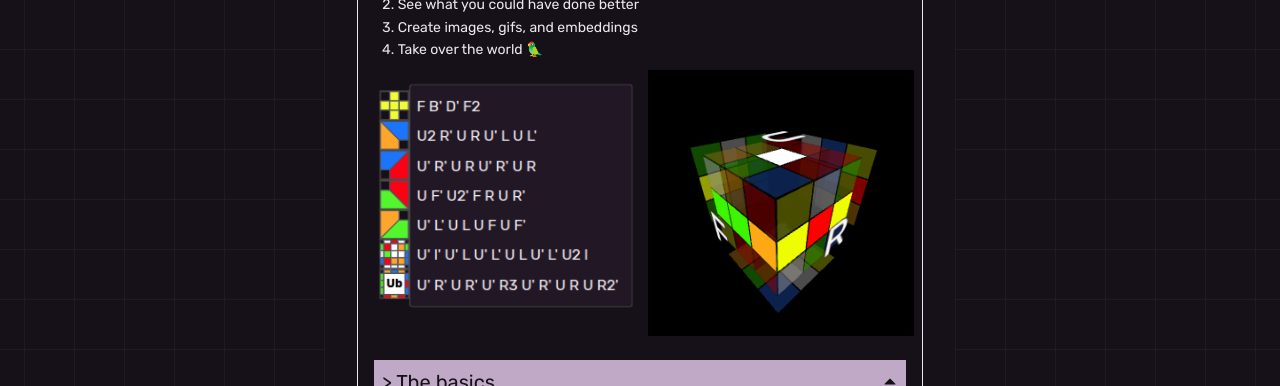
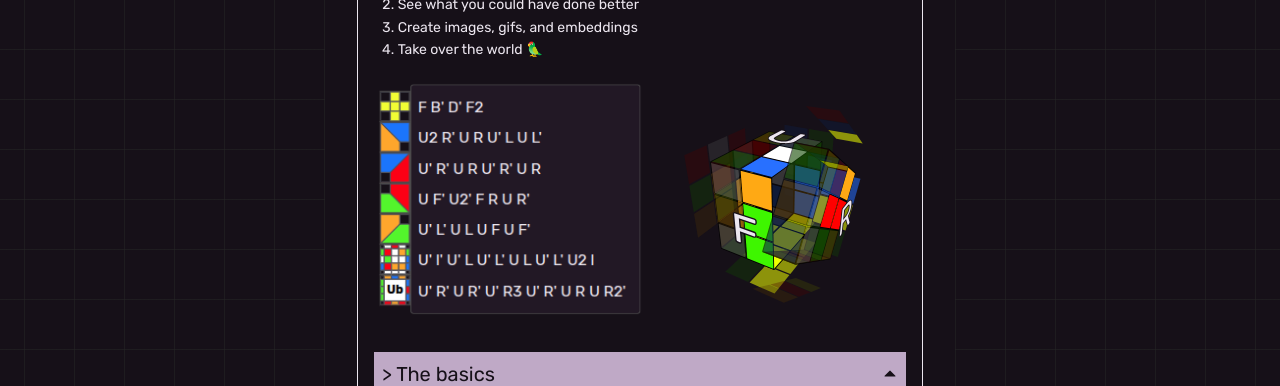
Before and after one commit to Ao1K/Ao1K_site, a Next.js app: page /recon in a window 1280 px wide. Shown: the part 315-701 px from the top of the page. Built offline with nearby package versions, Linux system fonts and the light colour scheme; no server answers.

Commit message:
Update infoPanel, add autoplay
- Brought InfoPanelContent up to date
- Replaced gif with cheaper CubeScene
- Added autoplay option to CubeScene, off by default

```diff
--- a/components/learn/CubeScene.tsx
+++ b/components/learn/CubeScene.tsx
@@ -21,6 +21,7 @@ export type CubeSceneProps = CubeLookProps & {
   startHighlighted?: boolean;
   /** Drag the cube to rotate the view. Default `false`. */
   orbit?: boolean;
+  autoplay?: boolean;
 };
 
 export default function CubeScene({ className, ...scene }: CubeSceneProps) {
@@ -40,8 +41,8 @@ export default function CubeScene({ className, ...scene }: CubeSceneProps) {
         dangerouslySetInnerHTML={{ __html: frameZero }}
       />
       {hasMoves && (
-        <div className="overlay" style={{ background: "rgba(0,0,0,0.45)" }}>
-          <svg className="icon-play" viewBox="0 0 256 256" style={{ opacity: 0.85 }}>
+        <div className="overlay" style={{ background: island.autoplay ? "transparent" : "rgba(0,0,0,0.45)" }}>
+          <svg className="icon-play" viewBox="0 0 256 256" style={{ opacity: island.autoplay ? 0 : 0.85 }}>
             <path d={PLAY_PATH} />
           </svg>
         </div>
--- a/components/recon/InfoPanelContent.tsx
+++ b/components/recon/InfoPanelContent.tsx
@@ -10,6 +10,11 @@ import DropdownIcon from '../icons/dropdown';
 import Image from 'next/image';
 import InfoPanelSection from './InfoPanelSection';
 import ExternalLink from '../ExternalLink';
+import CubeScene from '../learn/CubeScene';
+import CubeSceneLoader from '../learn/CubeSceneLoader';
+
+const SPLASH_WIDTH = 279;
+const SPLASH_HEIGHT = 247;
 
 const dummyButtons = [
   { label: 'M', title: 'Mirror M' },
@@ -43,20 +48,32 @@ export default function InfoPanelContent() {
         <Image
           src="/recon/reconSplash.png"
           alt="Reconstruct tool splash"
-          width={279}
-          height={247}
+          width={SPLASH_WIDTH}
+          height={SPLASH_HEIGHT}
           loading="lazy"
-          className="min-w-0 w-1/2 object-contain"
+          className="min-w-0 h-auto object-contain"
+          style={{ flex: `${SPLASH_WIDTH} 1 0%` }}
         />
-        <Image
-          src="/recon/reconSplash.gif"
-          alt="Example cube solve reconstruction"
-          width={320}
-          height={320}
-          unoptimized
-          loading="lazy"
-          className="min-w-0 w-1/2 -m-2 object-contain"
-        />
+        <CubeSceneLoader />
+        <div className="min-w-0" style={{ flex: `${SPLASH_HEIGHT} 1 0%` }}>
+          <CubeScene
+            scramble="D L D B2 D' R B' U' F D L2 D R2 F2 U F2 L2 U F2 D' B2 D"
+            hints
+            labels
+            lines={[
+              { moves: ["F", "B'", "D'", "F2"], durations: [636, 636, 636, 954], delay: 507, highlight: ["W", "O", "G", "R", "B", "Y", "YG", "YR", "YB", "YO"] },
+              { moves: ["U2", "R'", "U", "R", "U'", "L", "U", "L'"], durations: [461, 308, 308, 308, 308, 308, 308, 308], delay: 507, highlight: ["W", "O", "G", "R", "B", "Y", "YG", "YR", "YB", "YO", "BO", "YBO"] },
+              { moves: ["U'", "R'", "U", "R", "U'", "R'", "U", "R"], durations: [327, 327, 327, 327, 327, 327, 327, 327], delay: 507, highlight: ["W", "O", "G", "R", "B", "Y", "YG", "YR", "YB", "YO", "BO", "YBO", "BR", "YBR"] },
+              { moves: ["U", "F'", "U2'", "F", "R", "U", "R'"], durations: [297, 297, 445, 297, 297, 297, 297], delay: 507, highlight: ["W", "O", "G", "R", "B", "Y", "YG", "YR", "YB", "YO", "BO", "YBO", "BR", "YBR", "GR", "YGR"] },
+              { moves: ["U'", "L'", "U", "L", "U", "F", "U", "F'"], durations: [327, 327, 327, 327, 327, 327, 327, 327], delay: 507 },
+              { moves: ["U'", "l'", "U'", "L", "U'", "L'", "U", "L", "U'", "L'", "U2", "l"], durations: [53, 53, 53, 53, 53, 53, 53, 53, 53, 53, 80, 53], delay: 507 },
+              { moves: ["U'", "R'", "U", "R'", "U'", "R3", "U'", "R'", "U", "R", "U", "R2'"], durations: [50, 50, 50, 50, 50, 100, 50, 50, 50, 50, 50, 66], delay: 507 }
+            ]}
+            loop
+            startHighlighted
+            autoplay
+          />
+        </div>
       </div>
 
       <InfoPanelSection title="The basics">
@@ -64,7 +81,7 @@ export default function InfoPanelContent() {
           If you or someone else does a cube solve, you can use this tool to write it down.
         </p>
         <p>
-          You&apos;ll need to know <ExternalLink href="https://jperm.net/3x3/moves" text="cubing notation" />.
+          You&apos;ll need to know <a className="underline underline-offset-2" target="_blank" href="/learn/notation">cubing notation</a>.
           Then you can start writing:
         </p>
         <ol className="list-decimal list-inside pl-2 space-y-4 marker:text-dark_accent marker:text-lg marker:space-x-2">
@@ -174,8 +191,8 @@ export default function InfoPanelContent() {
           </div>
         </div>
         <p>
-          These buttons let you modify moves. Select line(s) of text, then click a button to modify.
-          If you don&apos;t select a line,
+          These buttons let you modify moves. Select some text, then click a button to modify it.
+          If you don&apos;t select any text,
           the button will modify all of the last textbox you had selected.
         </p>
         <h3 className="py-1 text-lg mt-12 mb-2 pl-2 w-1/2 text-dark bg-primary-200">{`>>`} Settings menu</h3>
@@ -188,7 +205,7 @@ export default function InfoPanelContent() {
                 style={{ color: ['#EEFF00','#FFA914','#FF0000','#3EF600','#2870FF'][(i * 7) % 6] }}
               >{char}</span>
             ))
-          }{' '}, enable adding splits, and more.
+          }{' '}, turn on, and more.
         </p>
       </InfoPanelSection>
 
@@ -256,7 +273,7 @@ export default function InfoPanelContent() {
       <InfoPanelSection title="Learning from your solves">
         <p>
           There&apos;s an autocomplete functionality built into the Solution text editor.
-          It only works for CFOP solves. More coming soon!
+          It gives suggestions for CFOP solves by default, but you can adjust this in the settings.
         </p>
         <p>
           After you complete a recon, try adding a new line before a troublesome part of your solve.
--- a/scripts/verifyCubeFrameParity.ts
+++ b/scripts/verifyCubeFrameParity.ts
@@ -99,6 +99,7 @@ function main() {
                 progress: false,
                 startHighlighted,
                 orbit: false,
+                autoplay: false,
               };
               const server = buildCubeSvgBody(islandFrameZero(island));
               const client = runtimeFirstFrame(island);
--- a/utils/cubeSceneAuthoring.ts
+++ b/utils/cubeSceneAuthoring.ts
@@ -39,6 +39,7 @@ export type AuthoredScene = {
   progress?: boolean
   startHighlighted?: boolean
   orbit?: boolean
+  autoplay?: boolean
 }
 
 export function parseScramble(scramble: string): Move3x3[] {
@@ -78,5 +79,6 @@ export function buildSceneIsland(scene: AuthoredScene): SceneIsland {
     progress: scene.progress ?? false,
     startHighlighted: scene.startHighlighted ?? false,
     orbit: scene.orbit ?? false,
+    autoplay: scene.autoplay ?? false,
   }
 }
--- a/utils/cubeSceneIsland.ts
+++ b/utils/cubeSceneIsland.ts
@@ -22,6 +22,7 @@ export type SceneIsland = {
   progress: boolean
   startHighlighted: boolean
   orbit: boolean
+  autoplay: boolean
 }
 
 export const SCENE_DATA_ATTR = 'data-cube-scene'
--- a/utils/cubeSceneJsx.ts
+++ b/utils/cubeSceneJsx.ts
@@ -71,6 +71,7 @@ export function formatCubeSceneJsx(scene: AuthoredScene): string {
   if (scene.progress) props.push({ name: 'progress', value: '' })
   if (scene.startHighlighted) props.push({ name: 'startHighlighted', value: '' })
   if (scene.orbit) props.push({ name: 'orbit', value: '' })
+  if (scene.autoplay) props.push({ name: 'autoplay', value: '' })
 
   return serialize('CubeScene', props)
 }
--- a/utils/cubeSceneRuntime.client.ts
+++ b/utils/cubeSceneRuntime.client.ts
@@ -536,7 +536,7 @@ export function createScene(root: HTMLElement, island: SceneIsland): void {
 
   const totalMoves = island.lines.reduce((sum, line) => sum + line.moves.length, 0)
 
-  let paused = true
+  let paused = !island.autoplay
   let timeoutId: ReturnType<typeof setTimeout> | null = null
   let lineIdx = 0
   let moveIdx = 0
@@ -631,6 +631,8 @@ export function createScene(root: HTMLElement, island: SceneIsland): void {
     else if (moveIdx === 0) timeoutId = setTimeout(() => playLine(lineIdx), CYCLE_PAUSE_START_MS)
     else timeoutId = setTimeout(() => playMove(lineIdx, moveIdx), CYCLE_PAUSE_START_MS)
   })
+
+  if (island.autoplay) timeoutId = setTimeout(() => playLine(0), CYCLE_PAUSE_START_MS)
 }
 
 export function mountScenes(scope: ParentNode = document): void {
```
Also changed, not shown: public/learn/cubeScene.js, public/recon/reconSplash.gif (deleted), todo.txt.
